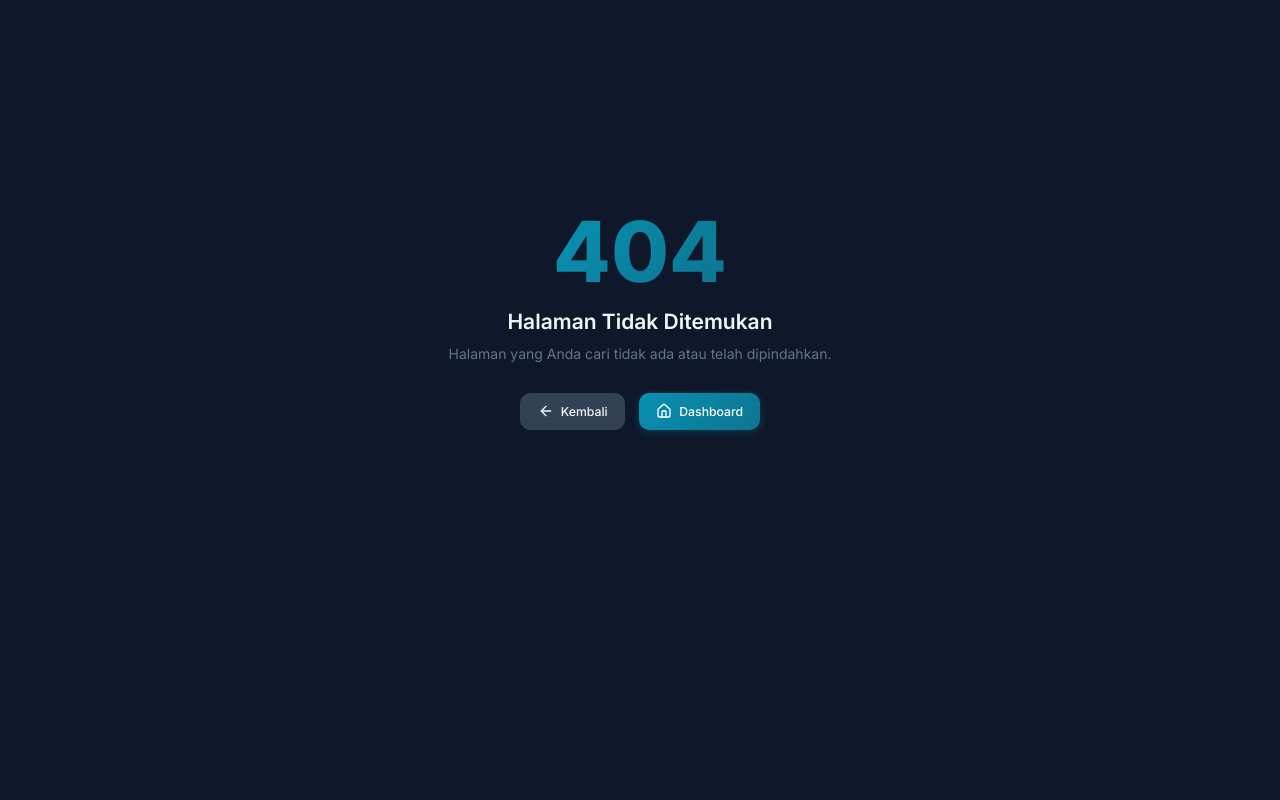
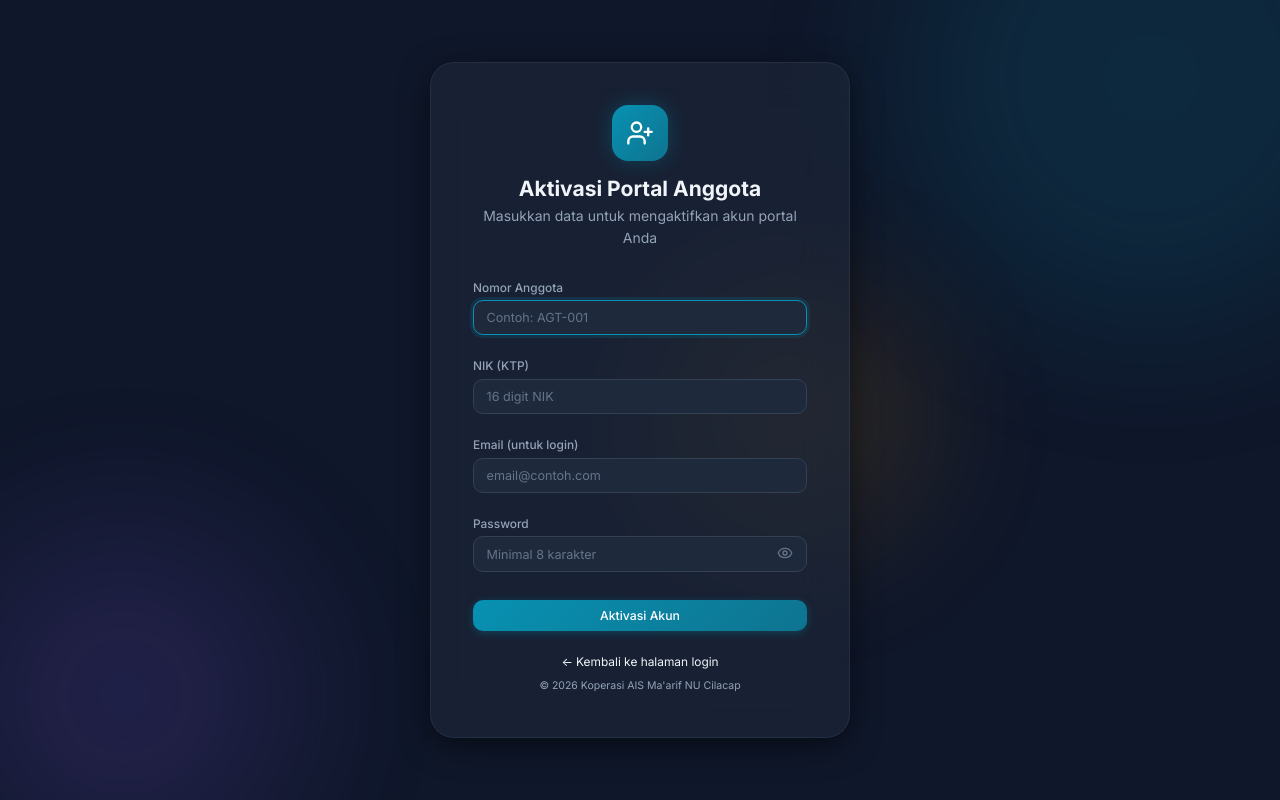
Before and after one commit to ayebe51/koperasi-ais, a React (Vite) app in the folder frontend/: page /aktivasi in a window 1280 px wide. Before the commit this address had no page. Built offline with nearby package versions, Linux system fonts and the light colour scheme.

Commit message:
feat: add member self-activation portal with member_number + NIK verification

```diff
--- a/frontend/src/App.jsx
+++ b/frontend/src/App.jsx
@@ -28,6 +28,7 @@ import SettingsPage from './pages/SettingsPage/SettingsPage';
 import ActivityLogPage from './pages/ActivityLogPage/ActivityLogPage';
 import NotFoundPage from './pages/NotFoundPage/NotFoundPage';
 import MemberPortalPage from './pages/PortalPage/MemberPortalPage';
+import ActivateMemberPage from './pages/ActivatePage/ActivateMemberPage';
 
 function AuthRedirect({ children }) {
   const { isAuthenticated } = useAuth();
@@ -51,6 +52,9 @@ export default function App() {
           {/* Public */}
           <Route path="/login" element={
             <AuthRedirect><LoginPage /></AuthRedirect>
+          } />
+          <Route path="/aktivasi" element={
+            <AuthRedirect><ActivateMemberPage /></AuthRedirect>
           } />
 
           {/* Protected - App Layout */}
--- a/frontend/src/contexts/AuthContext.jsx
+++ b/frontend/src/contexts/AuthContext.jsx
@@ -48,8 +48,15 @@ export function AuthProvider({ children }) {
     localStorage.setItem('auth_user', JSON.stringify(updated));
   }, [user]);
 
+  const setAuthData = useCallback((userData, tokenData) => {
+    localStorage.setItem('auth_token', tokenData);
+    localStorage.setItem('auth_user', JSON.stringify(userData));
+    setToken(tokenData);
+    setUser(userData);
+  }, []);
+
   return (
-    <AuthContext.Provider value={{ user, token, loading, isAuthenticated, login, logout, isRole, setUser: updateUser }}>
+    <AuthContext.Provider value={{ user, token, loading, isAuthenticated, login, logout, isRole, setUser: updateUser, setAuthData }}>
       {children}
     </AuthContext.Provider>
   );
--- /dev/null
+++ b/frontend/src/pages/ActivatePage/ActivateMemberPage.jsx
@@ -0,0 +1,161 @@
+import { useState } from 'react';
+import { Link, useNavigate } from 'react-router-dom';
+import { useAuth } from '../../contexts/AuthContext';
+import api from '../../lib/api';
+import { Landmark, UserPlus, Eye, EyeOff, CheckCircle2 } from 'lucide-react';
+import '../LoginPage/LoginPage.css';
+
+export default function ActivateMemberPage() {
+  const [form, setForm] = useState({ member_number: '', nik: '', email: '', password: '' });
+  const [showPw, setShowPw] = useState(false);
+  const [error, setError] = useState('');
+  const [fieldErrors, setFieldErrors] = useState({});
+  const [loading, setLoading] = useState(false);
+  const [success, setSuccess] = useState(false);
+  const { setAuthData } = useAuth();
+  const navigate = useNavigate();
+
+  const handleChange = (field) => (e) => {
+    setForm(prev => ({ ...prev, [field]: e.target.value }));
+    setFieldErrors(prev => ({ ...prev, [field]: null }));
+  };
+
+  const handleSubmit = async (e) => {
+    e.preventDefault();
+    setError('');
+    setFieldErrors({});
+    setLoading(true);
+    try {
+      const res = await api.post('/auth/activate-member', form);
+      const { user, token } = res.data.data;
+      setSuccess(true);
+      // Auto-login after 2 seconds
+      setTimeout(() => {
+        setAuthData(user, token);
+        navigate('/portal');
+      }, 2000);
+    } catch (err) {
+      const data = err.response?.data;
+      if (data?.errors) {
+        setFieldErrors(data.errors);
+      } else {
+        setError(data?.message || 'Gagal mengaktivasi akun');
+      }
+    }
+    setLoading(false);
+  };
+
+  if (success) {
+    return (
+      <div className="login-page">
+        <div className="login-bg">
+          <div className="bg-shape shape-1" />
+          <div className="bg-shape shape-2" />
+          <div className="bg-shape shape-3" />
+        </div>
+        <div className="login-card" style={{ textAlign: 'center' }}>
+          <div style={{ margin: '1rem 0' }}>
+            <CheckCircle2 size={56} style={{ color: 'var(--success)' }} />
+          </div>
+          <h2 style={{ marginBottom: '0.5rem' }}>Aktivasi Berhasil!</h2>
+          <p className="text-muted">Akun portal Anda sudah aktif. Mengalihkan ke portal...</p>
+          <div className="spinner" style={{ margin: '1.5rem auto', width: 24, height: 24 }} />
+        </div>
+      </div>
+    );
+  }
+
+  return (
+    <div className="login-page">
+      <div className="login-bg">
+        <div className="bg-shape shape-1" />
+        <div className="bg-shape shape-2" />
+        <div className="bg-shape shape-3" />
+      </div>
+
+      <div className="login-card">
+        <div className="login-header">
+          <div className="login-logo">
+            <UserPlus size={28} />
+          </div>
+          <h1>Aktivasi Portal Anggota</h1>
+          <p className="text-muted">Masukkan data untuk mengaktifkan akun portal Anda</p>
+        </div>
+
+        <form onSubmit={handleSubmit} className="login-form">
+          {error && <div className="alert alert-danger"><span>{error}</span></div>}
+
+          <div className="form-group">
+            <label className="form-label">Nomor Anggota</label>
+            <input
+              className={`form-input ${fieldErrors.member_number ? 'input-error' : ''}`}
+              placeholder="Contoh: AGT-001"
+              value={form.member_number}
+              onChange={handleChange('member_number')}
+              required
+              autoFocus
+            />
+            {fieldErrors.member_number && <p className="form-error">{fieldErrors.member_number[0]}</p>}
+          </div>
+
+          <div className="form-group">
+            <label className="form-label">NIK (KTP)</label>
+            <input
+              className={`form-input ${fieldErrors.nik ? 'input-error' : ''}`}
+              placeholder="16 digit NIK"
+              value={form.nik}
+              onChange={handleChange('nik')}
+              maxLength={16}
+              required
+            />
+            {fieldErrors.nik && <p className="form-error">{fieldErrors.nik[0]}</p>}
+          </div>
+
+          <div className="form-group">
+            <label className="form-label">Email (untuk login)</label>
+            <input
+              type="email"
+              className={`form-input ${fieldErrors.email ? 'input-error' : ''}`}
+              placeholder="email@contoh.com"
+              value={form.email}
+              onChange={handleChange('email')}
+              required
+            />
+            {fieldErrors.email && <p className="form-error">{fieldErrors.email[0]}</p>}
+          </div>
+
+          <div className="form-group">
+            <label className="form-label">Password</label>
+            <div className="password-wrapper">
+              <input
+                type={showPw ? 'text' : 'password'}
+                className={`form-input ${fieldErrors.password ? 'input-error' : ''}`}
+                placeholder="Minimal 8 karakter"
+                value={form.password}
+                onChange={handleChange('password')}
+                minLength={8}
+                required
+              />
+              <button type="button" className="pw-toggle" onClick={() => setShowPw(!showPw)}>
+                {showPw ? <EyeOff size={16} /> : <Eye size={16} />}
+              </button>
+            </div>
+            {fieldErrors.password && <p className="form-error">{fieldErrors.password[0]}</p>}
+          </div>
+
+          <button type="submit" className="btn btn-primary btn-login" disabled={loading}>
+            {loading ? <span className="spinner" style={{width: 18, height: 18, borderWidth: 2}} /> : null}
+            {loading ? 'Memproses...' : 'Aktivasi Akun'}
+          </button>
+        </form>
+
+        <div className="login-footer" style={{ display: 'flex', flexDirection: 'column', gap: '0.5rem', alignItems: 'center' }}>
+          <Link to="/login" className="text-sm" style={{ color: 'var(--primary)' }}>
+            ← Kembali ke halaman login
+          </Link>
+          <p className="text-xs text-muted">© 2026 Koperasi AIS Ma'arif NU Cilacap</p>
+        </div>
+      </div>
+    </div>
+  );
+}
--- a/frontend/src/pages/LoginPage/LoginPage.jsx
+++ b/frontend/src/pages/LoginPage/LoginPage.jsx
@@ -1,5 +1,5 @@
 import { useState } from 'react';
-import { useNavigate } from 'react-router-dom';
+import { useNavigate, Link } from 'react-router-dom';
 import { useAuth } from '../../contexts/AuthContext';
 import { Landmark, Eye, EyeOff } from 'lucide-react';
 import './LoginPage.css';
@@ -79,7 +79,10 @@ export default function LoginPage() {
           </button>
         </form>
 
-        <div className="login-footer">
+        <div className="login-footer" style={{ display: 'flex', flexDirection: 'column', gap: '0.5rem', alignItems: 'center' }}>
+          <Link to="/aktivasi" className="text-sm" style={{ color: 'var(--primary)' }}>
+            Anggota? Aktivasi akun portal di sini →
+          </Link>
           <p className="text-xs text-muted">© 2026 Koperasi AIS Ma'arif NU Cilacap</p>
         </div>
       </div>
```
Also changed, not shown: 2 other files (tests, documents, lock files or other folders).
